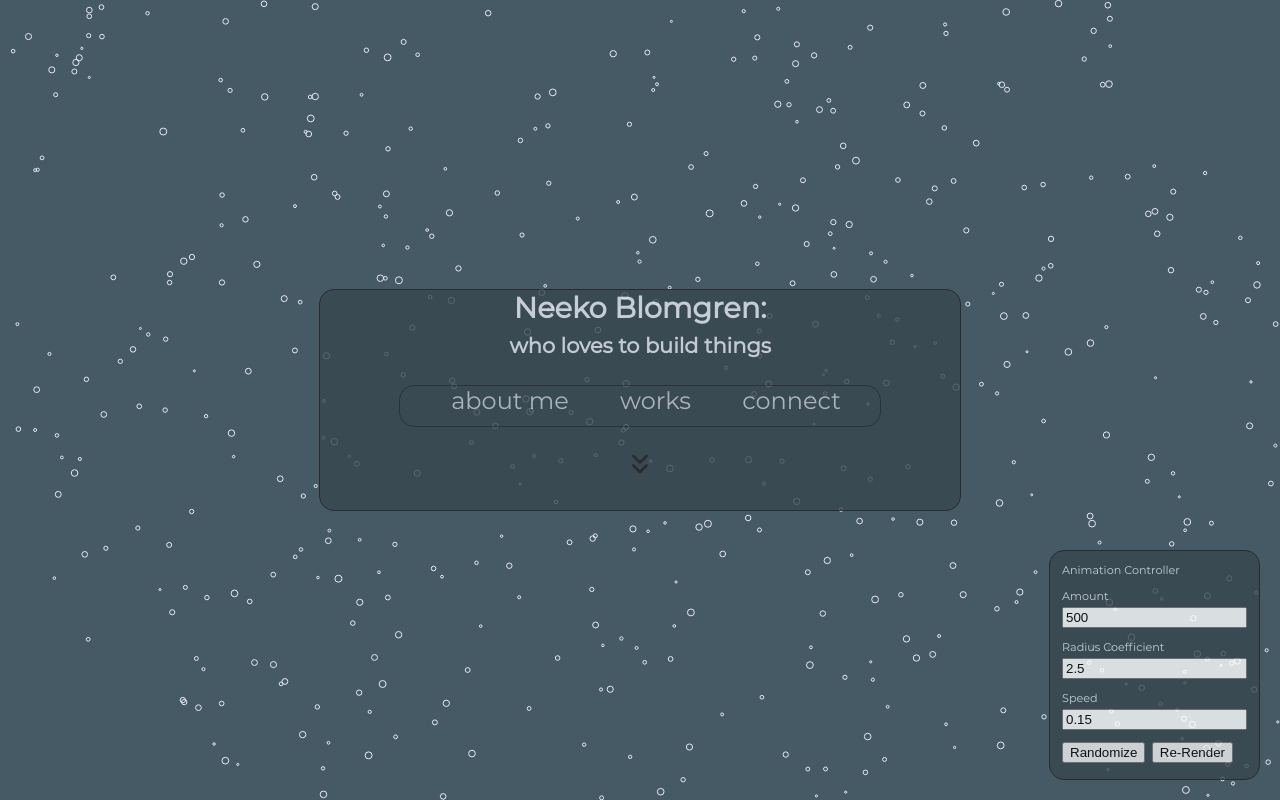
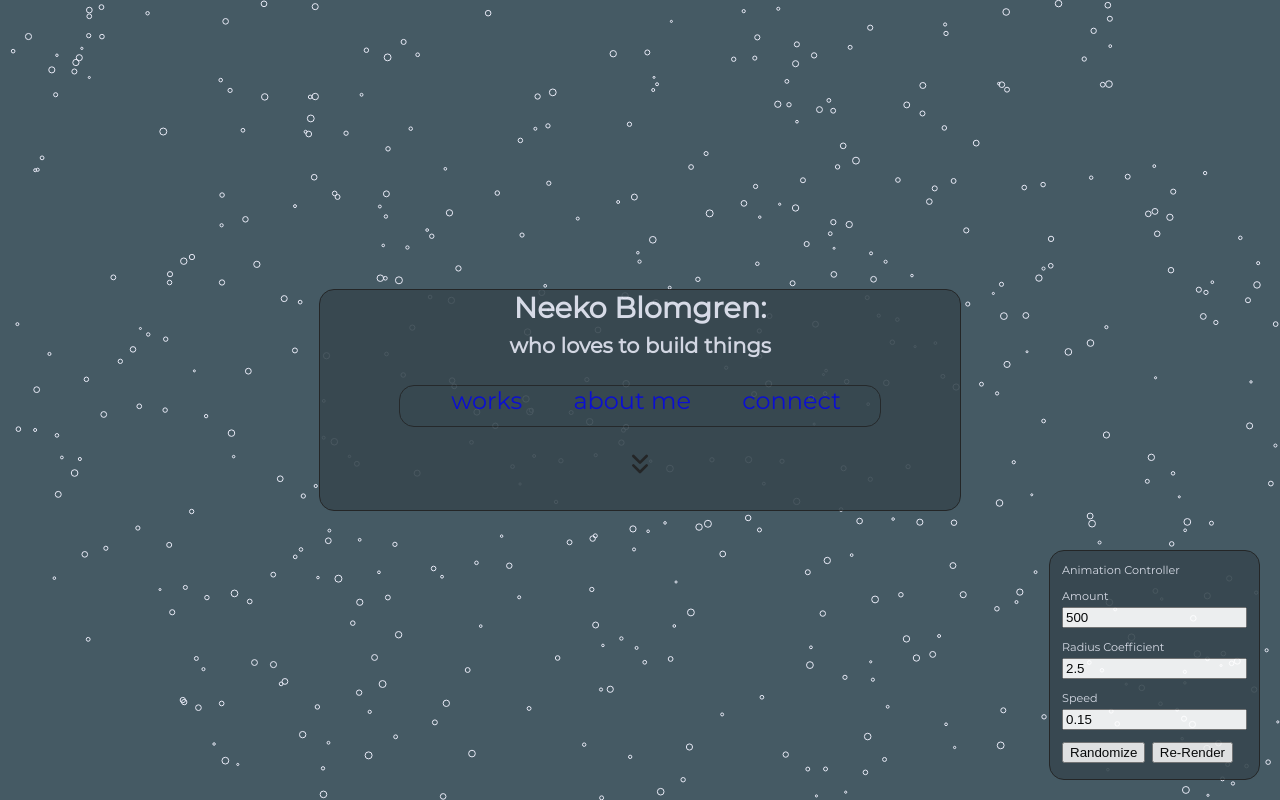
Before and after one commit to neekode/portfolio-v3, a React (Create React App) app: page / in a window 1280 px wide. Shown: the top 800 px of the page. Built offline with nearby package versions, Linux system fonts and the light colour scheme.

Commit message:
pushing for pulling latest from laptop

```diff
--- a/package.json
+++ b/package.json
@@ -6,6 +6,7 @@
     "animate.css": "^3.7.2",
     "jquery": "^3.4.1",
     "react": "^16.9.0",
+    "react-anchor-link-smooth-scroll": "^1.0.12",
     "react-dom": "^16.9.0",
     "react-scripts": "3.1.0",
     "sass": "^1.22.9",
--- a/public/styles/main.css
+++ b/public/styles/main.css
@@ -38,7 +38,7 @@ body {
   text-align: center;
   width: 50vw;
   height: 27.5vh;
-  opacity: 0.8;
+  opacity: 0.9;
   background-color: #37474f;
   border: 1px solid #212121;
   border-radius: 15px 15px 15px;
@@ -64,7 +64,7 @@ body {
 #Intro .animation-controller {
   font-family: "Montserrat-Regular";
   position: absolute;
-  opacity: 0.8;
+  opacity: 0.9;
   color: #e8eaf6;
   background-color: #37474f;
   border: 1px solid #212121;
--- a/src/components/Ballpit.js
+++ b/src/components/Ballpit.js
@@ -116,7 +116,7 @@ function Ballpit() {
 
             newAmt = (Math.random() * 500).toFixed(3);
             newRad = (Math.random() * 75).toFixed(3);
-            newSpd = (Math.random() * 1).toFixed(3);
+            newSpd = (Math.random() * 0.75).toFixed(3);
 
             setIntObj(init(newAmt,newRad,newSpd));
 
--- a/src/components/Intro.js
+++ b/src/components/Intro.js
@@ -8,6 +8,7 @@ import { useRef } from 'react';
 
 import $ from 'jquery';
 import '../scripts/morphext';
+import AnchorLink from 'react-anchor-link-smooth-scroll'
 
 import downChevs from './../assets/chevrons-down.svg';
 
@@ -29,9 +30,9 @@ function Intro() {
         separator: "/",
         speed: 2250,
         complete: function () {
-            if (this.index === 5) {
-                $(this.element).text("(and I'm looking for work :D )");
-            }
+          if (this.index === 5) {
+              $(this.element).text("(and I'm looking for work :D )");
+          }
         }
       });
 
@@ -42,7 +43,6 @@ function Intro() {
   }
 
   const handleMouseEnter = () => {
-    debugger;
     $(exploreMore.current).addClass('animated infinite bounce')
   }
 
@@ -70,7 +70,7 @@ function Intro() {
             <Navbar />
 
             <div className='chevron-container' ref={exploreMore} onMouseEnter={handleMouseEnter} onMouseLeave={handleMouseLeave}>
-              <a href="#Works"> <img className='down-chevs' alt='down chevs' src={downChevs} /> </a>
+              <AnchorLink href="#Works"> <img className='down-chevs' alt='down chevs' src={downChevs} /> </AnchorLink>
             </div>
         </div>
     </div>
--- a/src/components/Navbar.js
+++ b/src/components/Navbar.js
@@ -1,22 +1,33 @@
 import React from 'react';
 // import { useState } from 'react';
 // import { useEffect } from 'react';
-// import { useRef } from 'react';
+import { useRef } from 'react';
 // import { textillate } from 'textillate';
 
-import 'jquery';
+import { $ } from 'jquery';
+import AnchorLink from 'react-anchor-link-smooth-scroll'
 
 function Navbar() {
 
+  let navItem = useRef();
+
+  const handleMouseEnter = () => {
+    $(navItem.current).addClass('animated infinite bounce')
+  }
+
+  const handleMouseLeave = () => {
+    $(navItem.current).removeClass('animated infinite bounce')
+  }
 
   return (
     <div id="Navbar">
         <div className="container center">
-            <span className="nav-item">about me</span>
 
-            <span className="nav-item">works</span>
 
-            <span className="nav-item">connect</span>
+            <AnchorLink href="#Works" > <span className="nav-item" ref={navItem} onMouseEnter={handleMouseEnter} onMouseLeave={handleMouseLeave}>works</span> </AnchorLink>
+            <AnchorLink href="#About"   onMouseEnter={handleMouseEnter} onMouseLeave={handleMouseLeave}> <span className="nav-item">about me</span> </AnchorLink>
+            <AnchorLink href="#Connect"   onMouseEnter={handleMouseEnter} onMouseLeave={handleMouseLeave}> <span className="nav-item">connect</span> </AnchorLink>
+
         </div>
     </div>
   );
--- a/src/sass/main.scss
+++ b/src/sass/main.scss
@@ -63,7 +63,7 @@ body {
         text-align: center;
         width: 50vw;
         height: 27.5vh;
-        opacity: 0.8;
+        opacity: 0.9;
         background-color: $secondary-color;
         border: 1px solid $border-color;
         border-radius: 15px 15px 15px;
@@ -96,7 +96,7 @@ body {
         font-family: $main-font;
         position: absolute;
 
-        opacity: 0.8;
+        opacity: 0.9;
         color: $font-color;
         background-color: $secondary-color;
         border: 1px solid $border-color;
```
Also changed, not shown: 1 other file (tests, documents, lock files or other folders).
